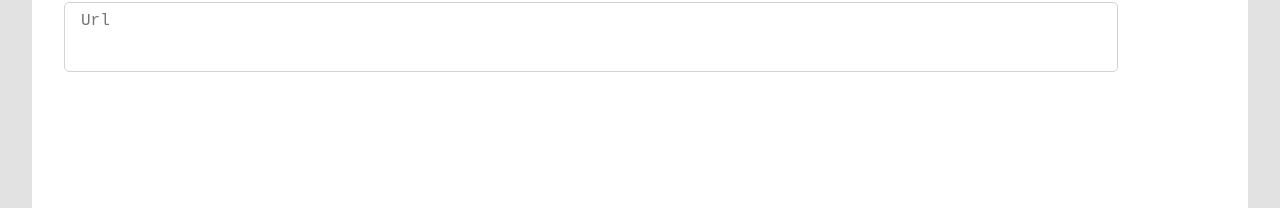
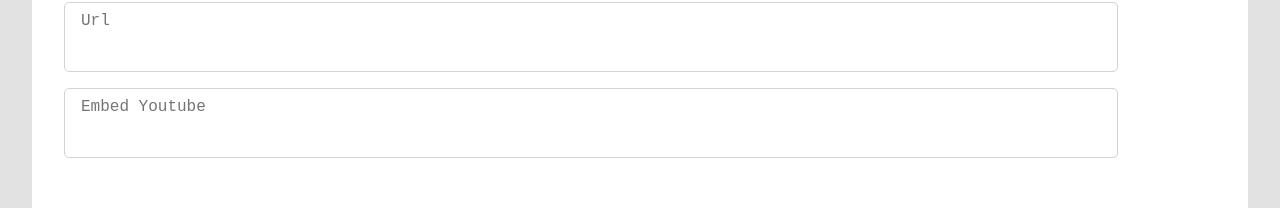
Before and after one commit to deet28/readit, a React (Create React App) app: page /Post in a window 1280 px wide. Both pictures are taken after a click on the button "Link". Shown: the part 282-490 px from the top of the page. Built offline with nearby package versions, Linux system fonts and the light colour scheme.

Commit message:
Adding functionality to embed youtube videos. Displaying those youtube videos on the home page.

```diff
--- a/package.json
+++ b/package.json
@@ -10,6 +10,7 @@
     "react": "^17.0.2",
     "react-contenteditable": "^3.3.6",
     "react-dom": "^17.0.2",
+    "react-player": "^2.9.0",
     "react-redux": "^7.2.6",
     "react-router-dom": "^6.2.1",
     "react-scripts": "5.0.0",
--- a/src/components/MainBody.js
+++ b/src/components/MainBody.js
@@ -13,6 +13,7 @@ import {
 } from "firebase/firestore";
 import upArrow from '../media/up-arrow.png';
 import downArrow from '../media/down-arrow2.png';
+import ReactPlayer from 'react-player/youtube';
 
 export default function MainBody() {
 
@@ -103,6 +104,7 @@ export default function MainBody() {
           text:post.text,
           picture:post.picture,
           url:post.url,
+          embed:post.embed,
           likes:post.likes,
           id:post.id,
           date:post.date,
@@ -132,6 +134,9 @@ export default function MainBody() {
               {index.picture.length > 0 &&
                 <img className = "Main-Body-Card-Picture"src = {index.picture}></img>
               }
+              {index.embed &&
+                <ReactPlayer controls = {true} className = "React-Player" url = {index.embed}></ReactPlayer>
+              }
               <p className = "Main-Body-Card-Text">{index.text}</p>
               <p className = "Main-Body-Card-Url"><a href = {index.url}target = "_blank">{index.url}</a></p>
             </div>
--- a/src/components/Post.js
+++ b/src/components/Post.js
@@ -25,6 +25,9 @@ export default function Post() {
     const text  = document.querySelector('.Post-Content-Text');
     const picture = images;
     const url = document.querySelector('.Post-Content-Url');
+    const embed = document.querySelector('.Post-Content-Embed');
+
+    console.log(embed);
     const likes = '0';
     let id = uuidv4();
     let timestamp = Date.now();
@@ -38,6 +41,7 @@ export default function Post() {
       text:text.value,
       picture:picture,
       url:url.value,
+      embed:embed.value,
       likes:likes,
       date:date,
       id:id,
@@ -139,18 +143,22 @@ export default function Post() {
       const postBody = document.querySelector('.Post-Content-Text');
       const imageBody = document.querySelector('.Post-Content-Media');
       const urlBody = document.querySelector('.Post-Content-Url');
+      const embedBody = document.querySelector('.Post-Content-Embed');
       if (name == 'Post'){
         postBody.classList.remove('Hidden');
         imageBody.classList.add('Hidden');
         urlBody.classList.add('Hidden');
+        embedBody.classList.add('Hidden');
       } else if (name == 'Link'){
         urlBody.classList.remove('Hidden');
+        embedBody.classList.remove('Hidden');
         postBody.classList.add('Hidden');
         imageBody.classList.add('Hidden')
       } else {
         imageBody.classList.remove('Hidden');
         postBody.classList.add('Hidden');
         urlBody.classList.add('Hidden');
+        embedBody.classList.add('Hidden');
       }
     }
   }
@@ -210,6 +218,7 @@ export default function Post() {
             </label>
             </div>
           <textarea className = "Post-Content-Url Hidden" placeholder = "Url"></textarea>
+          <textarea className = "Post-Content-Embed Hidden" placeholder = "Embed Youtube"></textarea>
         </div>
 
         <div className = "Post-Content-Footer-Buttons">
--- a/src/styles/MainBody.css
+++ b/src/styles/MainBody.css
@@ -40,8 +40,19 @@
   max-height:30rem;
   min-width:75%;
   max-width:75%;
-  border:1px solid black;
   align-self: center;
+}
+
+.React-Player{
+  min-height:20rem;
+  max-height:20rem;
+  min-width:90%;
+  max-width:90%;
+  align-self: left;
+  margin-left:2rem;
+  margin-right:-10rem;
+  margin-top:2rem;
+  box-shadow: 10px 5px 13px 4px gray;
 }
 
 .Main-Body-Card-Text{
@@ -126,8 +137,16 @@
   font-weight:bolder;
 }
 
-
-@media(min-width:672px){
-  .Main-Body-Card-Picture{
+/*
+@media(max-width:700px){
+  .React-Player{
+    align-self: left !important;
   }
 }
+
+@media (min-width:701px){
+  .React-Player{
+    align-self: center !important;
+  }
+}
+*/
--- a/src/styles/Post.css
+++ b/src/styles/Post.css
@@ -207,8 +207,6 @@
   background-color: rgb(246, 249, 252);
 }
 
-
-
 .Post-Content-Url{
   display: flex;
   font-size: 1rem;
@@ -230,6 +228,30 @@
 .Post-Content-Url:focus{
   outline:1px solid black;
 }
+
+
+.Post-Content-Embed{
+  display: flex;
+  font-size: 1rem;
+  height:4rem;
+  min-width:85%;
+  max-width:85%;
+  margin-left:2rem;
+  margin-top:1rem;
+  padding-left: 1rem;
+  border:1px solid lightgrey;
+  border-radius:5px;
+  overflow-x: hidden;
+  word-wrap: break-word;
+  line-height:2rem;
+  text-align: left;
+  resize:none;
+}
+
+.Post-Content-Embed:focus{
+  outline:1px solid black;
+}
+
 
 
 /* Body - Footer */
```
Also changed, not shown: src/media/save.gif (added), 1 other file (tests, documents, lock files or other folders).
